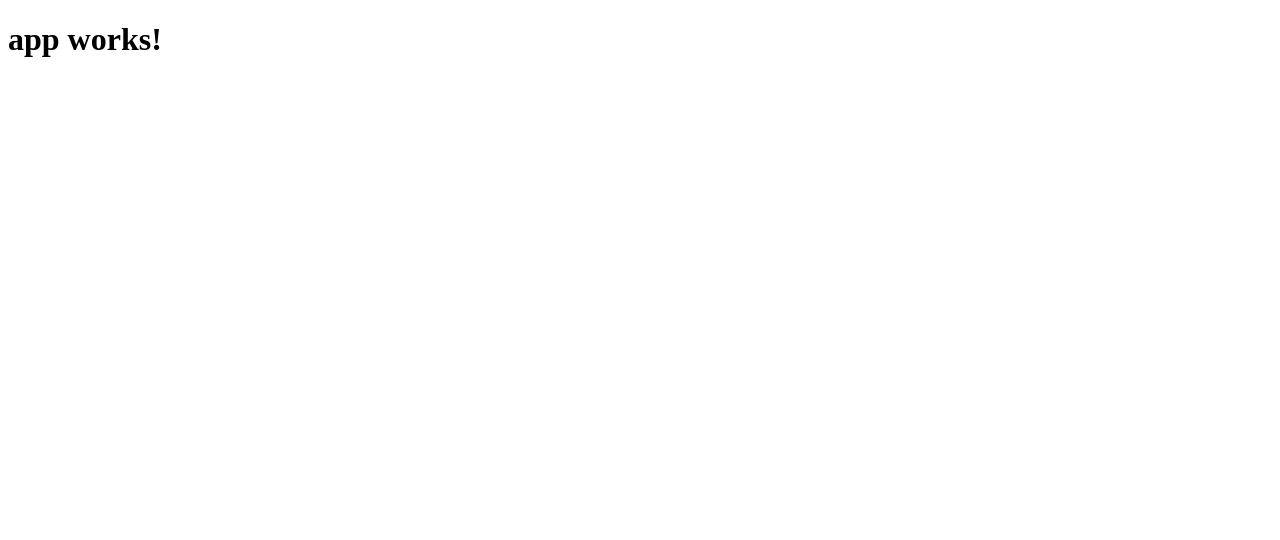
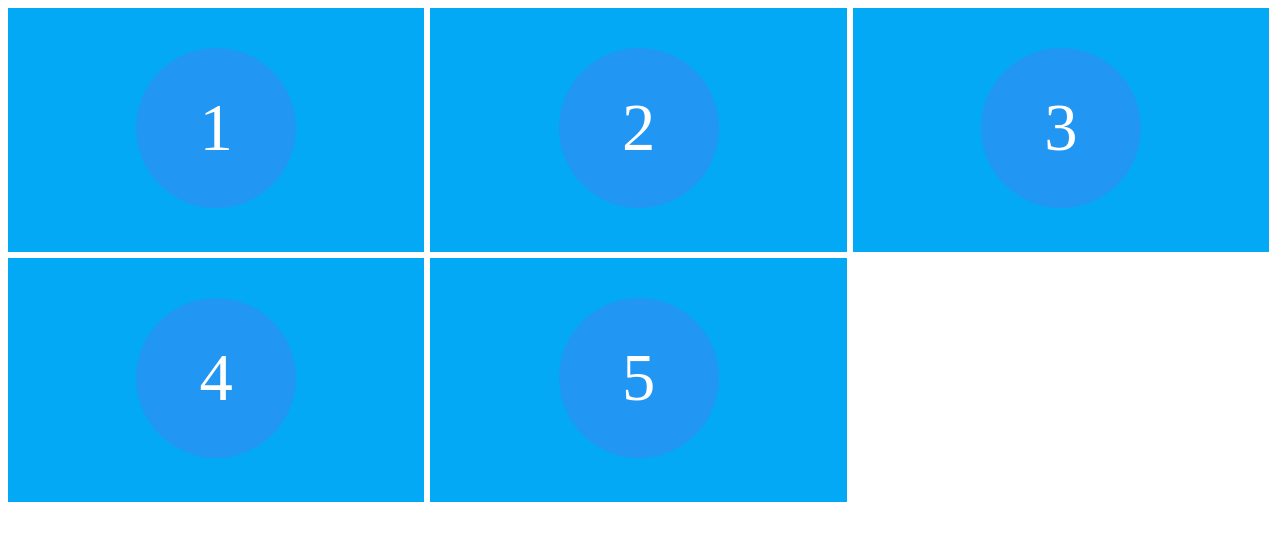
Before and after one commit to unlocomqx/ng-slider, an Angular app: page / in a window 1280 px wide. Shown: the top 540 px of the page. Built offline with nearby package versions, Linux system fonts and the light colour scheme.

Commit message:
add cards & card components

```diff
--- a/src/app/app.component.html
+++ b/src/app/app.component.html
@@ -1,3 +1 @@
-<h1>
-  {{title}}
-</h1>
+<app-cards></app-cards>
--- a/src/app/app.module.ts
+++ b/src/app/app.module.ts
@@ -4,10 +4,14 @@ import { FormsModule } from '@angular/forms';
 import { HttpModule } from '@angular/http';
 
 import { AppComponent } from './app.component';
+import { CardsComponent } from './cards/cards.component';
+import { CardComponent } from './card/card.component';
 
 @NgModule({
   declarations: [
-    AppComponent
+    AppComponent,
+    CardsComponent,
+    CardComponent
   ],
   imports: [
     BrowserModule,
--- /dev/null
+++ b/src/app/card/card.component.css
@@ -0,0 +1,24 @@
+div.card {
+    float: left;
+    line-height: 100%;
+    height: 250px;
+    border: 3px solid #fff;
+    width: 33%;
+    background: #03a9f4;
+    box-sizing: border-box;
+}
+
+div.card span {
+    display: block;
+    width: 100px;
+    margin: 0 auto;
+    height: 100px;
+    line-height: 100px;
+    font-size: 50pt;
+    text-align: center;
+    color: #fff;
+    background: #2196f3;
+    padding: 30px;
+    border-radius: 50%;
+    margin-top: 40px;
+}
--- /dev/null
+++ b/src/app/card/card.component.html
@@ -0,0 +1,5 @@
+<div class="card">
+  <span>
+    <ng-content></ng-content>
+  </span>
+</div>
--- /dev/null
+++ b/src/app/card/card.component.ts
@@ -0,0 +1,15 @@
+import { Component, OnInit } from '@angular/core';
+
+@Component({
+  selector: 'app-card',
+  templateUrl: './card.component.html',
+  styleUrls: ['./card.component.css']
+})
+export class CardComponent implements OnInit {
+
+  constructor() { }
+
+  ngOnInit() {
+  }
+
+}
--- /dev/null
+++ b/src/app/cards/cards.component.css
@@ -0,0 +1,5 @@
+div.cards {
+    padding: 5px;
+    width: 100%;
+    overflow: hidden;
+}
--- /dev/null
+++ b/src/app/cards/cards.component.html
@@ -0,0 +1,7 @@
+<div class="cards">
+  <app-card>1</app-card>
+  <app-card>2</app-card>
+  <app-card>3</app-card>
+  <app-card>4</app-card>
+  <app-card>5</app-card>
+</div>
--- /dev/null
+++ b/src/app/cards/cards.component.ts
@@ -0,0 +1,15 @@
+import { Component, OnInit } from '@angular/core';
+
+@Component({
+  selector: 'app-cards',
+  templateUrl: './cards.component.html',
+  styleUrls: ['./cards.component.css']
+})
+export class CardsComponent implements OnInit {
+
+  constructor() { }
+
+  ngOnInit() {
+  }
+
+}
--- a/src/styles.css
+++ b/src/styles.css
@@ -1 +1,4 @@
-/* You can add global styles to this file, and also import other style files */
+html, body {
+    padding: 0px;
+    margin: 0px;
+}
```
Also changed, not shown: 2 other files (tests, documents, lock files or other folders).
